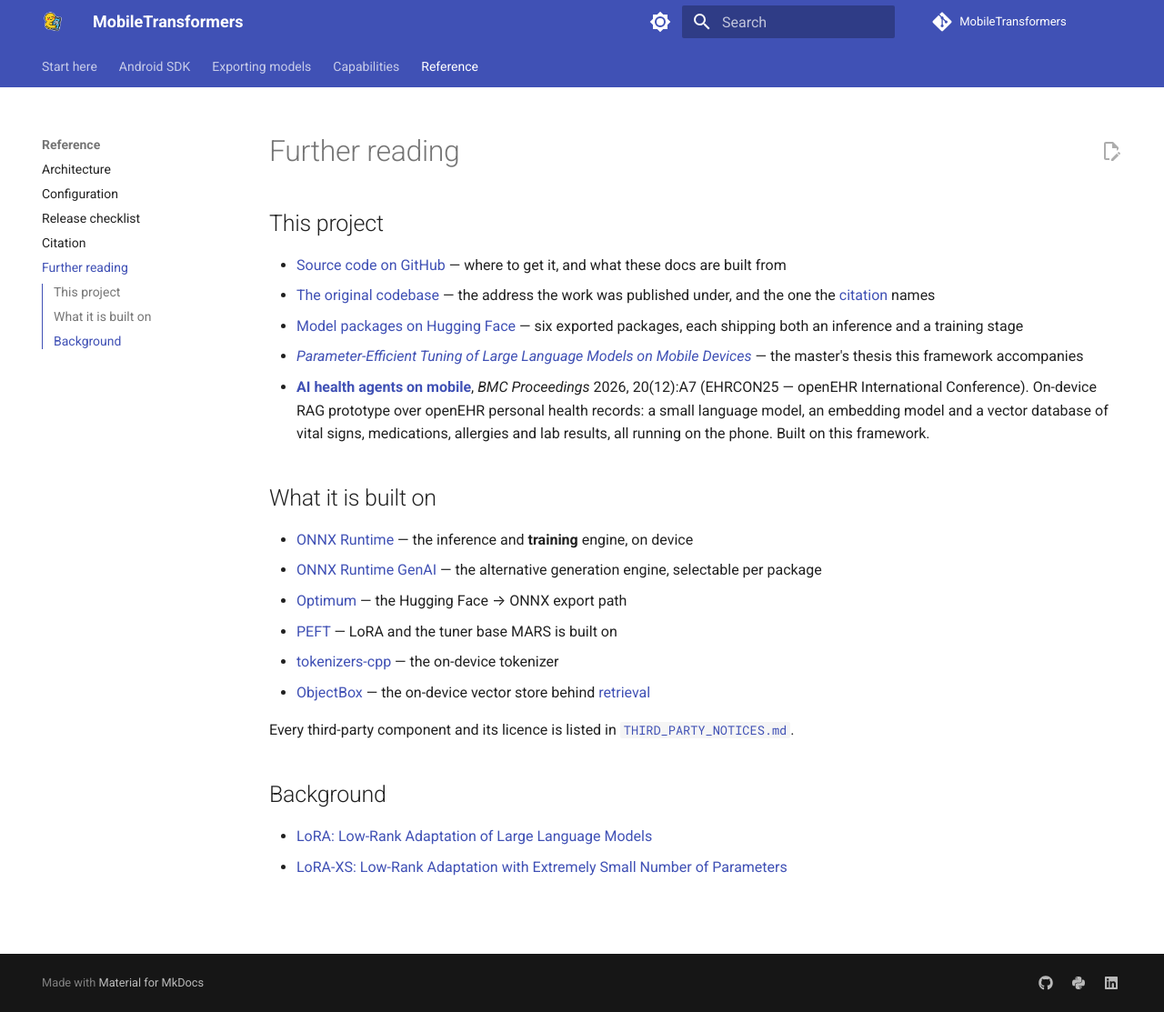
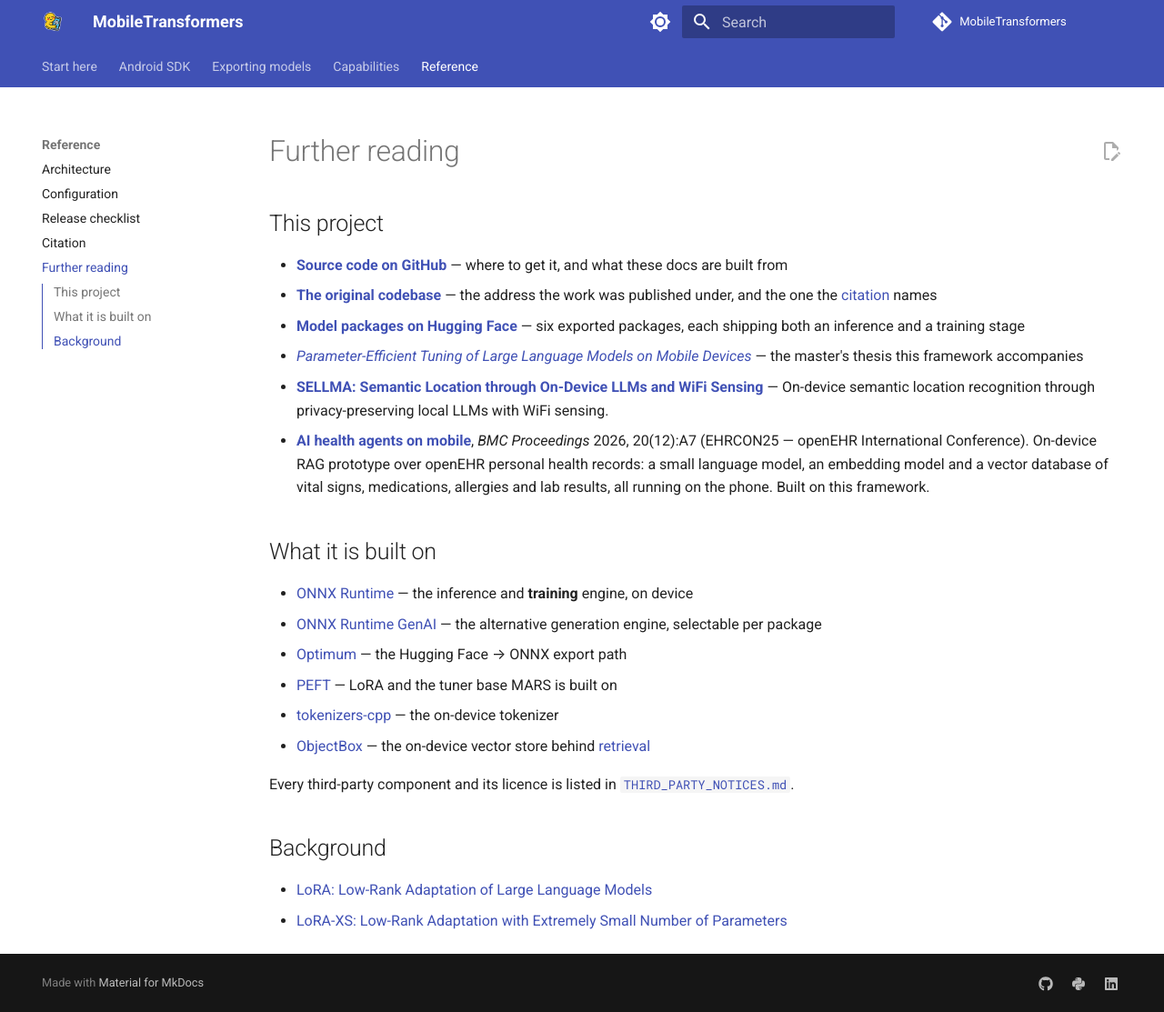
Before and after one commit to martinkorelic/mobiletransformers, an MkDocs documentation site: the page built from docs/references.md, in a window 1280 px wide and 1113 px high. Shown: the whole window at 91% size. Built offline with MkDocs 1.6.1 and Material for MkDocs 9.7.7, drawn with Linux system fonts in a browser that asks for light colours; comment, search, counter and statistics services are not loaded.

Commit message:
Edit docs

```diff
--- a/docs/references.md
+++ b/docs/references.md
@@ -2,13 +2,14 @@
 
 ## This project
 
-- [Source code on GitHub](https://github.com/martinkorelic/mobiletransformers) — where to get it, and
+- [**Source code on GitHub**](https://github.com/martinkorelic/mobiletransformers) — where to get it, and
   what these docs are built from
-- [The original codebase](https://gitlab.fri.uni-lj.si/lrk/mobiletransformers) — the address the work
+- [**The original codebase**](https://gitlab.fri.uni-lj.si/lrk/mobiletransformers) — the address the work
   was published under, and the one the [citation](citation.md) names
-- [Model packages on Hugging Face](https://huggingface.co/mobiletransformers) — six exported
+- [**Model packages on Hugging Face**](https://huggingface.co/mobiletransformers) — six exported
   packages, each shipping both an inference and a training stage
 - [*Parameter-Efficient Tuning of Large Language Models on Mobile Devices*](https://repozitorij.uni-lj.si/IzpisGradiva.php?lang=eng&id=175561) — the master's thesis this framework accompanies
+- [**SELLMA: Semantic Location through On-Device LLMs and WiFi Sensing**](https://dl.acm.org/doi/10.1145/3721888.3722091) — On-device semantic location recognition through privacy-preserving local LLMs with WiFi sensing.
 - [**AI health agents on mobile**](https://link.springer.com/article/10.1186/s12919-026-00367-3#Sec27),
   *BMC Proceedings* 2026, 20(12):A7 (EHRCON25 — openEHR International Conference).
   On-device RAG prototype over openEHR personal health records: a small language model, an
```
Also changed, not shown: README.md (+5 -6 lines).
